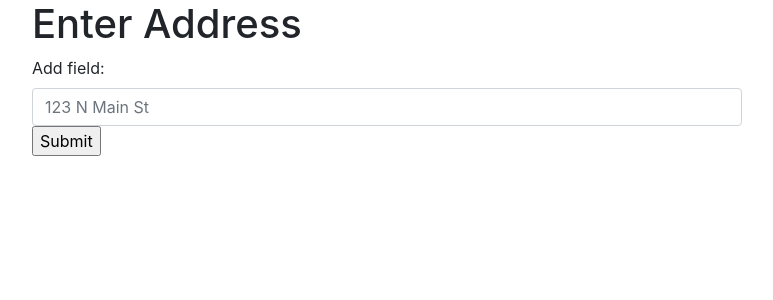
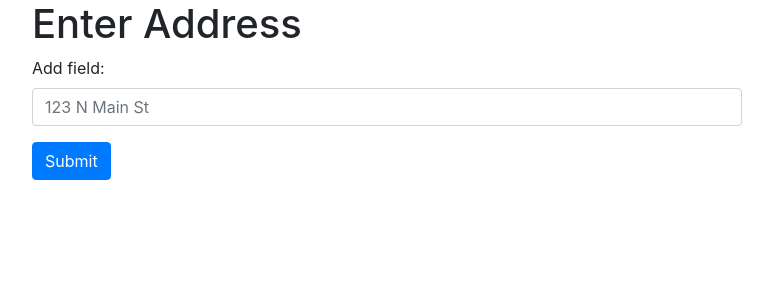
Before and after one commit to irwinx16/scalabling, a Django app: page /parking/ in a window 1280 px wide. Shown: the part 56-356 px from the top of the page, without its empty margins (253-1026 px from the left). Run offline with Django 3.2, Linux system fonts and the light colour scheme; some libraries are stand-ins or nearby versions.

Commit message:
add bootstrap class to form

```diff
--- a/parking/templates/form.html
+++ b/parking/templates/form.html
@@ -5,8 +5,11 @@
 
     <form action="thanks/" method="post">
         {% csrf_token %}
-        {{ form }}
-        <input type="submit" value="Submit">
+        <div class="form-group">
+           {{ form }}
+        </div>
+
+        <button type="submit" class="btn btn-primary">Submit</button>
     </form>
 </div>
 {% endblock %}
```
